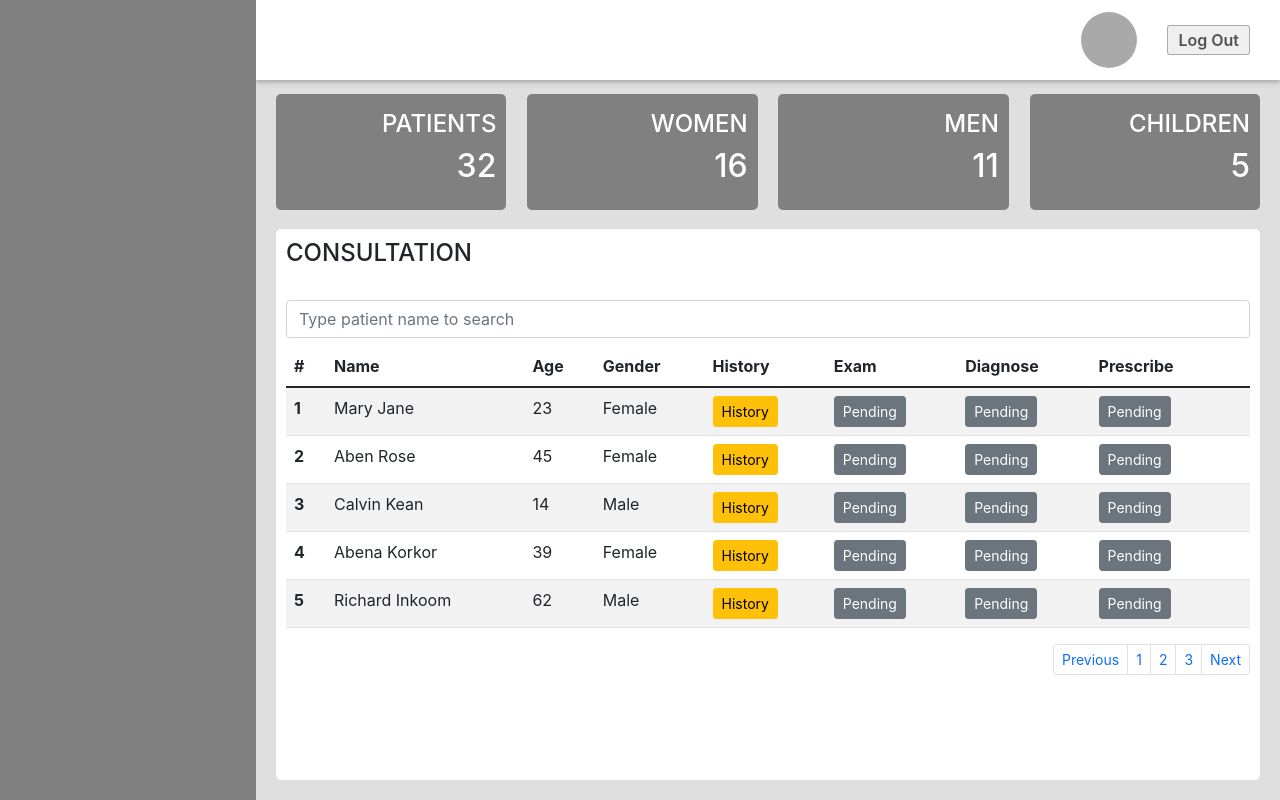
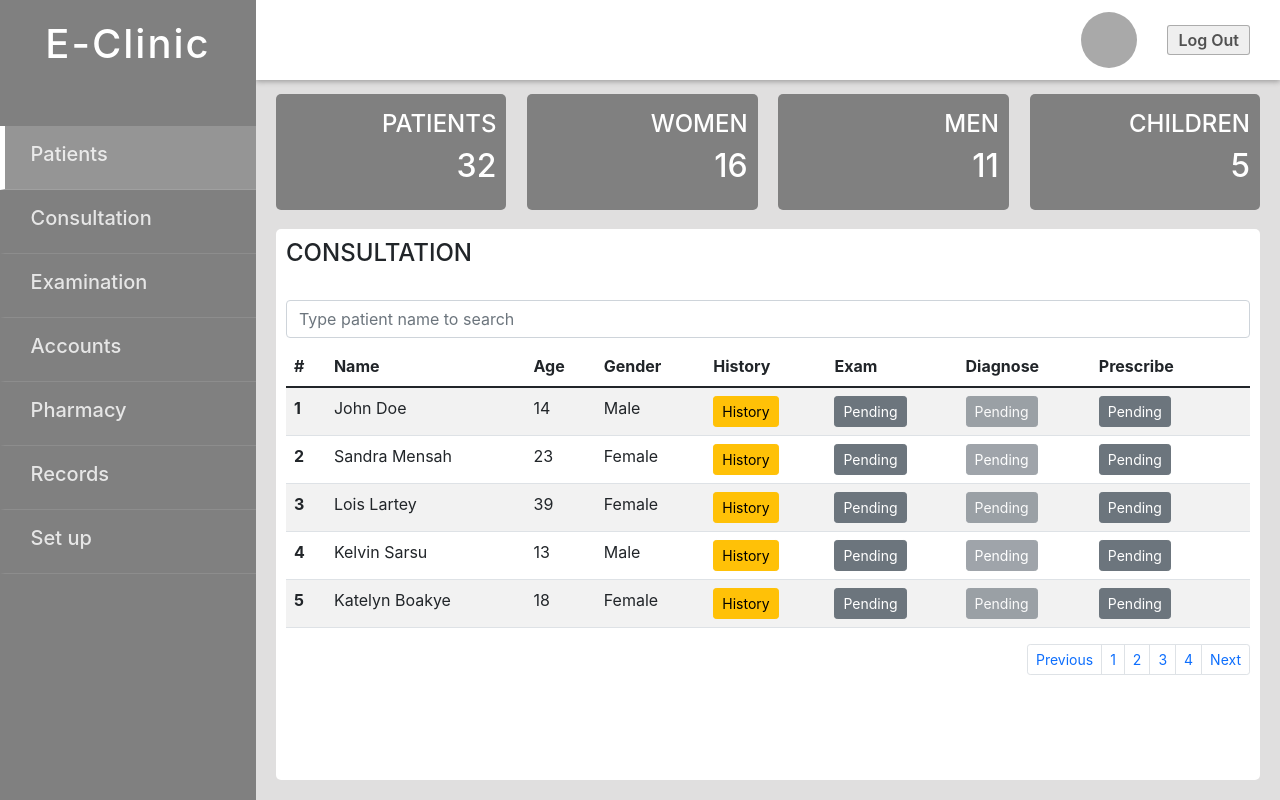
Before and after one commit to yoshiodei/e-clinic, a React (Create React App) app: page / in a window 1280 px wide. Built offline with nearby package versions, Linux system fonts and the light colour scheme.

Commit message:
modify src

```diff
--- a/src/App.js
+++ b/src/App.js
@@ -3,10 +3,186 @@ import Sidenav from "./components/SideNav";
 
 
 function App() {
+
+  const patients = [
+    {
+      id: 1,
+      name: "John Doe",
+      dateOfBirth: "13-03-1992",
+      age: 14,
+      gender: "Male",
+      address: "Parsnip St. East Legon",
+      phoneNumber: "0203049937",
+      paymentMethod: "NHIS",
+    },
+
+    {
+      id: 2,
+      name: "Sandra Mensah",
+      dateOfBirth: "20-03-1997",
+      age: 23,
+      gender: "Female",
+      address: "Klagon, Accra",
+      phoneNumber: "0579853237",
+      paymentMethod: "NHIS",
+    },
+    {
+      id: 3,
+      name: "Lois Lartey",
+      dateOfBirth: "13-08-1972",
+      age: 39,
+      gender: "Female",
+      address: "Mango St. East Legon",
+      phoneNumber: "0243049937",
+      paymentMethod: "Cash",
+    },
+    {
+      id: 4,
+      name: "Kelvin Sarsu",
+      dateOfBirth: "15-03-1985",
+      age: 13,
+      gender: "Male",
+      address: "Orange St. East Legon",
+      phoneNumber: "0243869937",
+      paymentMethod: "NHIS",
+    },
+    {
+      id: 5,
+      name: "Katelyn Boakye",
+      dateOfBirth: "31-05-2011",
+      age: 18,
+      gender: "Female",
+      address: "Korlegonnor, Accra",
+      phoneNumber: "0266849937",
+      paymentMethod: "Cash",
+    },
+    {
+      id: 6,
+      name: "Samuel Nartey",
+      dateOfBirth: "03-11-1972",
+      age: 34,
+      gender: "Male",
+      address: "Kwame Nkrumah Circle, Accra",
+      phoneNumber: "0203946287",
+      paymentMethod: "Cash",
+    },
+    {
+      id: 7,
+      name: "Cynthia Bills",
+      dateOfBirth: "23-09-1962",
+      age: 54,
+      gender: "Female",
+      address: "Nima, Accra",
+      phoneNumber: "054479347",
+      paymentMethod: "NHIS",
+    },
+    {
+      id: 8,
+      name: "Jack Harris",
+      dateOfBirth: "13-03-1995",
+      age: 25,
+      gender: "Male",
+      address: "Sowutuom, Accra",
+      phoneNumber: "0244549937",
+      paymentMethod: "NHIS",
+    },
+    {
+      id: 9,
+      name: "Mary Jane",
+      dateOfBirth: "13-03-1992",
+      age: 23,
+      gender: "Female",
+      address: "Parsnip St. East Legon",
+      phoneNumber: "0203049937",
+      paymentMethod: "Cash",
+    },
+    {
+      id: 10,
+      name: "Abena Korkor",
+      dateOfBirth: "13-03-1992",
+      age: 39,
+      gender: "Female",
+      address: "Parsnip St. East Legon",
+      phoneNumber: "0203049937",
+      paymentMethod: "NHIS",
+    },
+    {
+      id: 11,
+      name: "Akwasi Bini",
+      dateOfBirth: "13-03-2009",
+      age: 13,
+      gender: "Male",
+      address: "Algon St. Tema",
+      phoneNumber: "0238563945",
+      paymentMethod: "NHIS",
+    },
+    {
+      id: 12,
+      name: "Esther Owusua",
+      dateOfBirth: "20-07-2002",
+      age: 19,
+      gender: "Female",
+      address: "Latebiokorshie, Accra",
+      phoneNumber: "0544829306",
+      paymentMethod: "Cash",
+    },
+    {
+      id: 13,
+      name: "Jacob Sower",
+      dateOfBirth: "13-12-1982",
+      age: 34,
+      gender: "Male",
+      address: "Lapaz, Accra",
+      phoneNumber: "0507291726",
+      paymentMethod: "Cash",
+    },
+    {
+      id: 14,
+      name: "Cassandra Smalls",
+      dateOfBirth: "10-06-1959",
+      age: 54,
+      gender: "Female",
+      address: "Lagoon St Dansoman",
+      phoneNumber: "0578192712",
+      paymentMethod: "Cash",
+    },
+    {
+      id: 15,
+      name: "Lewis Brown",
+      dateOfBirth: "13-03-1992",
+      age: 67,
+      gender: "Male",
+      address: "Awoshie, Accra",
+      phoneNumber: "0524808128",
+      paymentMethod: "Cash",
+    },
+    {
+      id: 16,
+      name: "Simon Adams",
+      dateOfBirth: "13-03-1992",
+      age: 54,
+      gender: "Male",
+      address: "Labone, Accra",
+      phoneNumber: "0203049937",
+      paymentMethod: "NHIS",
+    },
+    {
+      id: 17,
+      name: "Henry Delali",
+      dateOfBirth: "13-03-1989",
+      age: 29,
+      gender: "Male",
+      address: "James Town, Accra",
+      phoneNumber: "0503647834",
+      paymentMethod: "NHIS",
+    },
+  ];
+
+
   return (
     <div className="App">
         <Sidenav />
-        <Mainsection />
+        <Mainsection patients={patients} />
     </div>
   );
 }
--- a/src/components/MainSection.jsx
+++ b/src/components/MainSection.jsx
@@ -3,12 +3,12 @@ import "./../styles/main-section.css";
 import Patientinfo from './PatientInfo';
 import Pagecontent from './PageContent';
 
-const Mainsection = () => {
+const Mainsection = ({patients}) => {
     return (
         <main className='main-section'>
             <Topnav />
-            <Patientinfo />
-            <Pagecontent />
+            <Patientinfo   />
+            <Pagecontent patients={patients} />
         </main>
     );
 }
--- a/src/components/Modals/PatientHistoryModsal.jsx
+++ b/src/components/Modals/PatientHistoryModsal.jsx
@@ -1,13 +1,16 @@
 import React from 'react';
 
-const Patienthistorymodsal = () => {
+const Patienthistorymodsal = ({patient}) => {
+
+    // console.log("patient object",patient);
+
     return (
         //  Patient History Modal
         <div class="modal fade" id="historyModal" tabindex="-1" aria-labelledby="exampleModalLabel" aria-hidden="true">
         <div class="modal-dialog modal-dialog-centered modal-fullscreen history-modal">
             <div class="modal-content">
             <div class="modal-header">
-                <h5 class="modal-title" id="exampleModalLabel">=Patient History</h5>
+                <h4 class="modal-title" id="exampleModalLabel">E-Clinic</h4>
                 <button type="button" class="btn-close" data-bs-dismiss="modal" aria-label="Close"></button>
             </div>
             <div class="modal-body">
@@ -25,9 +28,9 @@ const Patienthistorymodsal = () => {
                     </thead>
                     <tbody class="remove-bordertop">
                         <tr>
-                            <td>Melvin Doe</td>
-                            <td>28-07-1983</td>
-                            <td>Male</td>
+                            <td>{patient[0] ? patient[0].name : "None"}</td>
+                            <td>{patient[0] ? patient[0].dateOfBirth : "None"}</td>
+                            <td>{patient[0] ? patient[0].gender : "None"}</td>
                         </tr>
                     </tbody>
                 </table>
--- a/src/components/PageContent.jsx
+++ b/src/components/PageContent.jsx
@@ -4,14 +4,14 @@ import Patientspage from "../pages/PatientsPage";
 import Testpage from '../pages/TestPage';
 import "./../styles/page-content.css";
 
-const Pagecontent = () => {
+const Pagecontent = ({patients}) => {
     return (
         <div className="page-content">
             {/* the code for the page component goes here */}
             {/* give it a class name of "main-page-component" to apply default styling */}
             <BrowserRouter>
                 <Routes>
-                    <Route path="/" element={<Consultation/>}/>
+                    <Route path="/" element={<Consultation  patients={patients}/>}/>
                     <Route path="/test" element={<Testpage/>}/>
                 </Routes>
             </BrowserRouter>
--- /dev/null
+++ b/src/components/Pagination.jsx
@@ -0,0 +1,39 @@
+import React from 'react';
+
+    const Pagination = ({patientNumber, setPage}) => {
+
+    let pagesArray = [];
+    let numberOfPages = Math.ceil((patientNumber/5));
+    for(let i = 1; i <= numberOfPages; i++){
+        pagesArray.push(i);
+    }
+
+    const handleChangePage = (page)=>{
+        setPage(page);
+    }
+
+
+    return (
+        <nav aria-label="Page navigation">
+                <ul class="pagination pagination-sm justify-content-end">
+                    <li class="page-item"  ><button class="page-link">Previous</button></li>
+                    {
+                        pagesArray.map(page =>
+                        (
+                            <li class="page-item"><button class="page-link" onClick={()=>handleChangePage(page)}>{page}</button></li>
+                        ))
+                    }
+                    <li class="page-item"  ><button class="page-link">Next</button></li>
+                </ul>
+        </nav>
+    );
+}
+
+
+                    // <li class="page-item"  ><a class="page-link" href="#"  >Previous</a></li>
+                    // <li class="page-item"><a class="page-link" href="#" >1</a></li>
+                    // <li class="page-item"><a class="page-link" href="#" >2</a></li>
+                    // <li class="page-item"><a class="page-link" href="#" >3</a></li>
+                    // <li class="page-item"><a class="page-link" href="#" >Next</a></li>
+
+export default Pagination;
--- a/src/components/SideNav.jsx
+++ b/src/components/SideNav.jsx
@@ -3,7 +3,30 @@ import "./../styles/side-nav.css";
 const Sidenav = () => {
     return (
         <nav className='side-nav'>
-
+            <div className="title-div">
+                <h1>E-Clinic</h1>
+            </div>
+            <div className="item-div active">
+                <h5>Patients</h5>
+            </div>
+            <div className="item-div">
+                <h5>Consultation</h5>
+            </div>
+            <div className="item-div">
+                <h5>Examination</h5>
+            </div>
+            <div className="item-div">
+                <h5>Accounts</h5>
+            </div>
+            <div className="item-div">
+                <h5>Pharmacy</h5>
+            </div>
+            <div className="item-div">
+                <h5>Records</h5>
+            </div>
+            <div className="item-div">
+                <h5>Set up</h5>
+            </div>
         </nav>
     );
 }
--- a/src/pages/Consultation.jsx
+++ b/src/pages/Consultation.jsx
@@ -3,7 +3,29 @@ import Exammodal from "../components/Modals/ExamModal";
 import Patienthistorymodsal from "../components/Modals/PatientHistoryModsal";
 import Prescribemodal from "../components/Modals/PrescribeModal";
 import "./../styles/consultation.css";
-const Consultation = () => {
+import { useState } from "react";
+import Pagination from "../components/Pagination";
+
+
+
+const Consultation = ({patients}) => {
+
+    const [page, setPage] = useState(1);
+    const [search, setSearch] = useState("");
+    const [patientId, setPatientId] = useState("");
+
+    const handleChange = (e) =>{
+        setSearch(e.target.value);
+    }
+
+
+    const filterName = () => patients.filter((patient,index) =>  patient.name.toLocaleLowerCase().includes(search.toLocaleLowerCase()))
+
+    const handleCheckId = (id)=>{
+        setPatientId(id);
+        // console.log('your id is', id);
+    }
+
     return (
         <section className='main-page-section'>
             <h4>CONSULTATION</h4>
@@ -11,7 +33,14 @@ const Consultation = () => {
                  This page displays the list of Patients selected to meet the doctor for consultation
             </div> */}
             <br/>
-            <input class="form-control mb-2" type="text" placeholder="Type patient name to search" aria-label="default input example"></input>
+            <input
+                class="form-control mb-2"
+                type="text"
+                placeholder="Type patient name to search"
+                value={search}
+                aria-label="default input example"
+                onChange={handleChange}
+            ></input>
             <table class="table table-striped">
                 <thead >
                     <tr >
@@ -25,20 +54,24 @@ const Consultation = () => {
                         <th scope="col">Prescribe</th>
                     </tr>
                 </thead>
-                <tbody >
-                    <tr>
-                        <th scope="row">1</th>
-                        <td colspan="3">Mary Jane</td>
-                        <td>23</td>
-                        <td>Female</td>
+                <tbody style={{position: "relative"}}>
+                    { filterName().length == 0 ? <div colspan="7" className="no-item"> <h3>No item in list</h3></div> : null }
+                    {
+                        filterName().slice(((page-1)*5),(page*5)).map((patient, index) =>{
+                            return(
+                                <tr key={index}>
+                                    <th scope="row">{1 + index + ((page-1)*5)}</th>
+                                    <td colspan="3">{patient.name}</td>
+                                    <td>{patient.age}</td>
+                                    <td>{patient.gender}</td>
                                     <td>
-                             <button type="button" class="btn btn-warning btn-sm" data-bs-toggle="modal" data-bs-target="#historyModal">History</button>
+                                        <button onClick={()=>handleCheckId(patient.id)} type="button" class="btn btn-warning btn-sm" data-bs-toggle="modal" data-bs-target="#historyModal">History</button>
                                     </td>
                                     <td>
                                         <button type="button" class="btn btn-secondary btn-sm" data-bs-toggle="modal" data-bs-target="#examModal">Pending</button>
                                     </td>
                                     <td>
-                            <button type="button" class="btn btn-secondary btn-sm" data-bs-toggle="modal" data-bs-target="#diagnoseModal">Pending</button>
+                                        <button type="button" class="btn btn-secondary btn-sm" data-bs-toggle="modal" disabled={true} data-bs-target="#diagnoseModal">Pending</button>
                                     </td>
                                     <td>
                                         <button type="button" class="btn btn-secondary btn-sm" data-bs-toggle="modal" data-bs-target="#prescribeModal">Pending</button>
@@ -47,109 +80,26 @@ const Consultation = () => {
 
                                    </td>
                                 </tr>
-                    <tr>
-                        <th scope="row">2</th>
-                        <td colspan="3">Aben Rose</td>
-                        <td>45</td>
-                        <td>Female</td>
-                        <td>
-                             <button type="button" class="btn btn-warning btn-sm">History</button>
-                        </td>
-                        <td>
-                            <button type="button" class="btn btn-secondary btn-sm">Pending</button>
-                        </td>
-                        <td>
-                            <button type="button" class="btn btn-secondary btn-sm">Pending</button>
-                        </td>
-                        <td>
-                            <button type="button" class="btn btn-secondary btn-sm">Pending</button>
-                        </td>
-                        <td>
 
-                        </td>
-                    </tr>
-                    <tr>
-                        <th scope="row">3</th>
-                        <td colspan="3">Calvin Kean</td>
-                        <td>14</td>
-                        <td>Male</td>
-                        <td>
-                             <button type="button" class="btn btn-warning btn-sm">History</button>
-                        </td>
-                        <td>
-                            <button type="button" class="btn btn-secondary btn-sm">Pending</button>
-                        </td>
-                        <td>
-                            <button type="button" class="btn btn-secondary btn-sm">Pending</button>
-                        </td>
-                        <td>
-                            <button type="button" class="btn btn-secondary btn-sm">Pending</button>
-                        </td>
-                        <td>
+                            );
+                        })
+                    }
 
-                        </td>
-                    </tr>
-                    <tr>
-                        <th scope="row">4</th>
-                        <td colspan="3">Abena Korkor</td>
-                        <td>39</td>
-                        <td>Female</td>
-                        <td>
-                             <button type="button" class="btn btn-warning btn-sm">History</button>
-                        </td>
-                        <td>
-                            <button type="button" class="btn btn-secondary btn-sm">Pending</button>
-                        </td>
-                        <td>
-                            <button type="button" class="btn btn-secondary btn-sm">Pending</button>
-                        </td>
-                        <td>
-                            <button type="button" class="btn btn-secondary btn-sm">Pending</button>
-                        </td>
-                        <td>
 
-                        </td>
-                    </tr>
-                    <tr>
-                        <th scope="row">5</th>
-                        <td colspan="3">Richard Inkoom</td>
-                        <td>62</td>
-                        <td>Male</td>
-                        <td>
-                             <button type="button" class="btn btn-warning btn-sm">History</button>
-                        </td>
-                        <td>
-                            <button type="button" class="btn btn-secondary btn-sm">Pending</button>
-                        </td>
-                        <td>
-                            <button type="button" class="btn btn-secondary btn-sm">Pending</button>
-                        </td>
-                        <td>
-                            <button type="button" class="btn btn-secondary btn-sm">Pending</button>
-                        </td>
-                        <td>
 
-                        </td>
-                    </tr>
                 </tbody>
             </table>
-            <nav aria-label="Page navigation">
-                    <ul class="pagination pagination-sm justify-content-end">
-                        <li class="page-item"><a class="page-link" href="#">Previous</a></li>
-                        <li class="page-item"><a class="page-link" href="#">1</a></li>
-                        <li class="page-item"><a class="page-link" href="#">2</a></li>
-                        <li class="page-item"><a class="page-link" href="#">3</a></li>
-                        <li class="page-item"><a class="page-link" href="#">Next</a></li>
-                    </ul>
-            </nav>
+            { filterName().length != 0 ?
+            ( <Pagination patientNumber={filterName().length} setPage={setPage} /> ) : null
+            }
+
 
             {/* ---- Modals ---- */}
 
-            <Patienthistorymodsal />
+            <Patienthistorymodsal patient={patients.filter(patient=> patient.id == patientId)} />
             <Exammodal />
             <Diagnosemodal />
             <Prescribemodal />
-
 
 
         </section>
```
Lines whose indentation alone changed are shown as unchanged.
